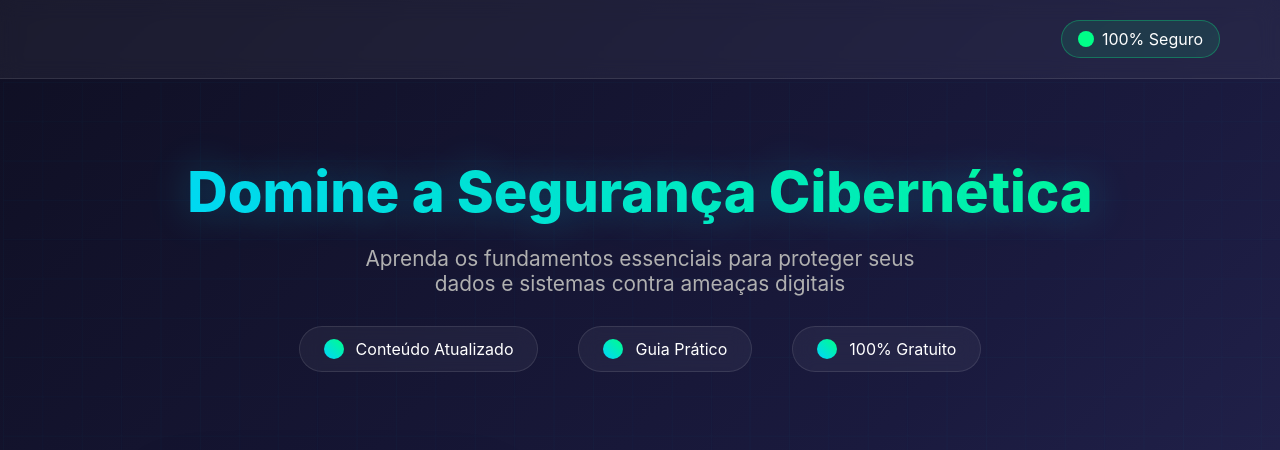
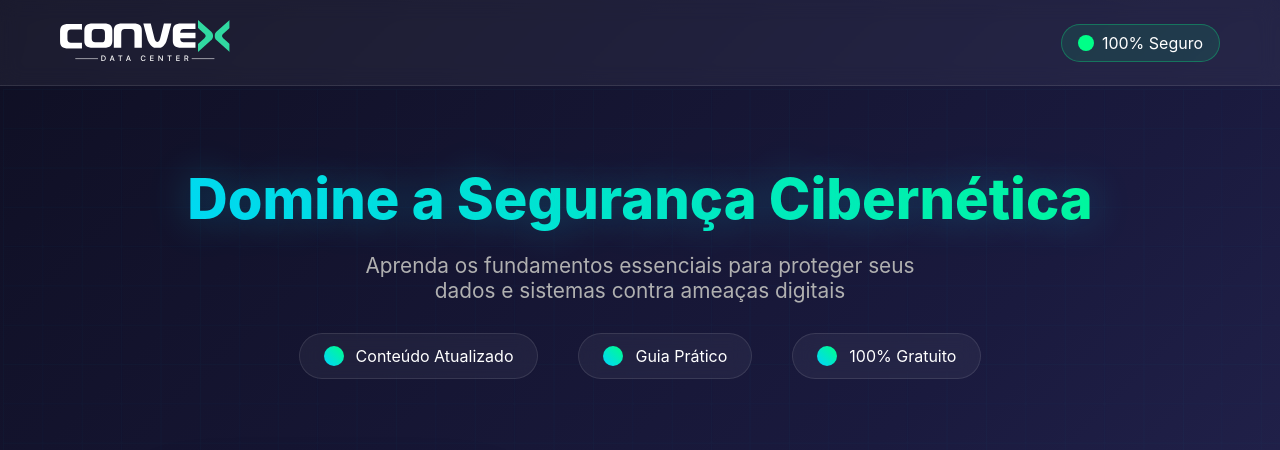
Before and after one commit to CarlitusConrado/CVX-LP-Security, a website: page index.html in a window 1280 px wide. Shown: the top 450 px of the page. Drawn offline with Linux system fonts and the light colour scheme.

Commit message:
Update index.html

```diff
--- a/index.html
+++ b/index.html
@@ -438,7 +438,7 @@
     <header>
         <div class="container">
             <div class="header-content">
-                <div class="logo"><img src="img/LOGO CONVEX.svg" alt=""></div>
+                <div class="logo"><img src="https://github.com/CarlitusConrado/CVX-LP-Security/blob/main/LOGO%20CONVEX.svg" alt=""></div>
                 <div class="security-badge">
                     <div class="security-icon"></div>
                     <span>100% Seguro</span>
```
